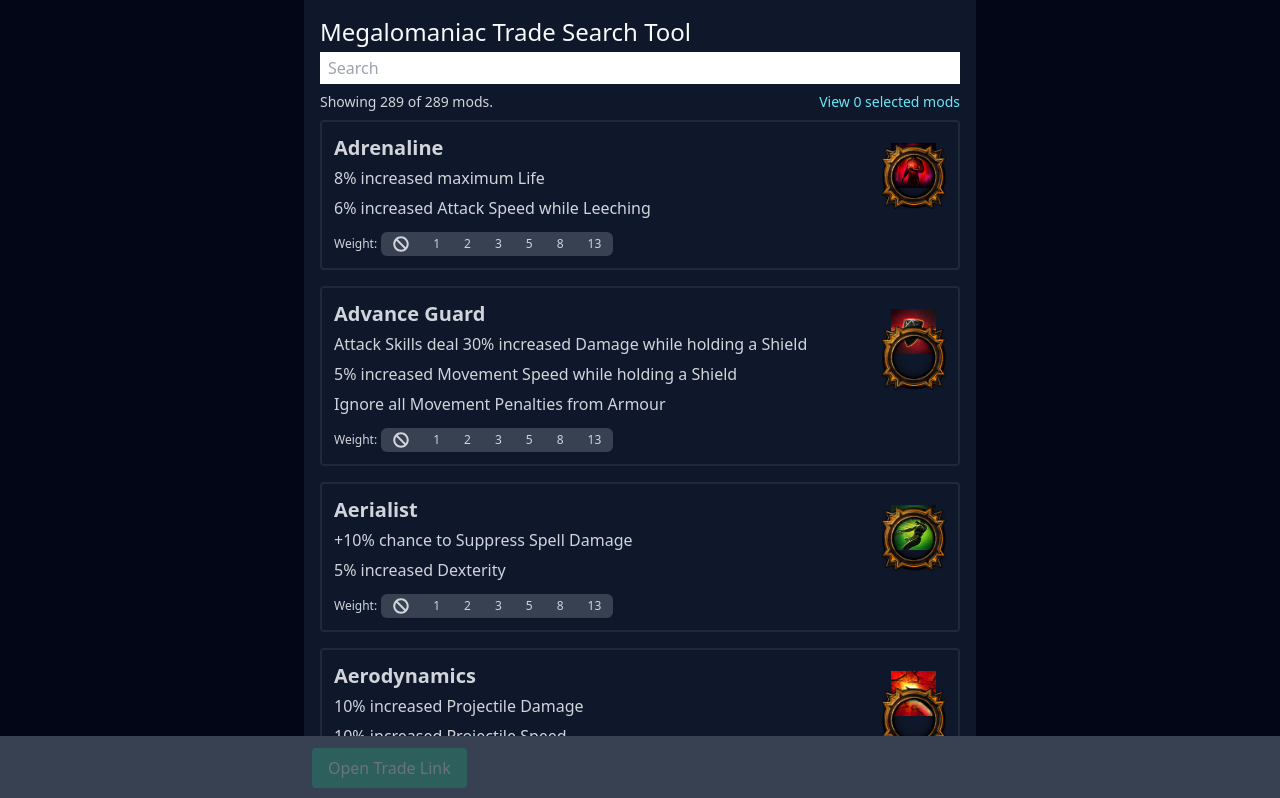
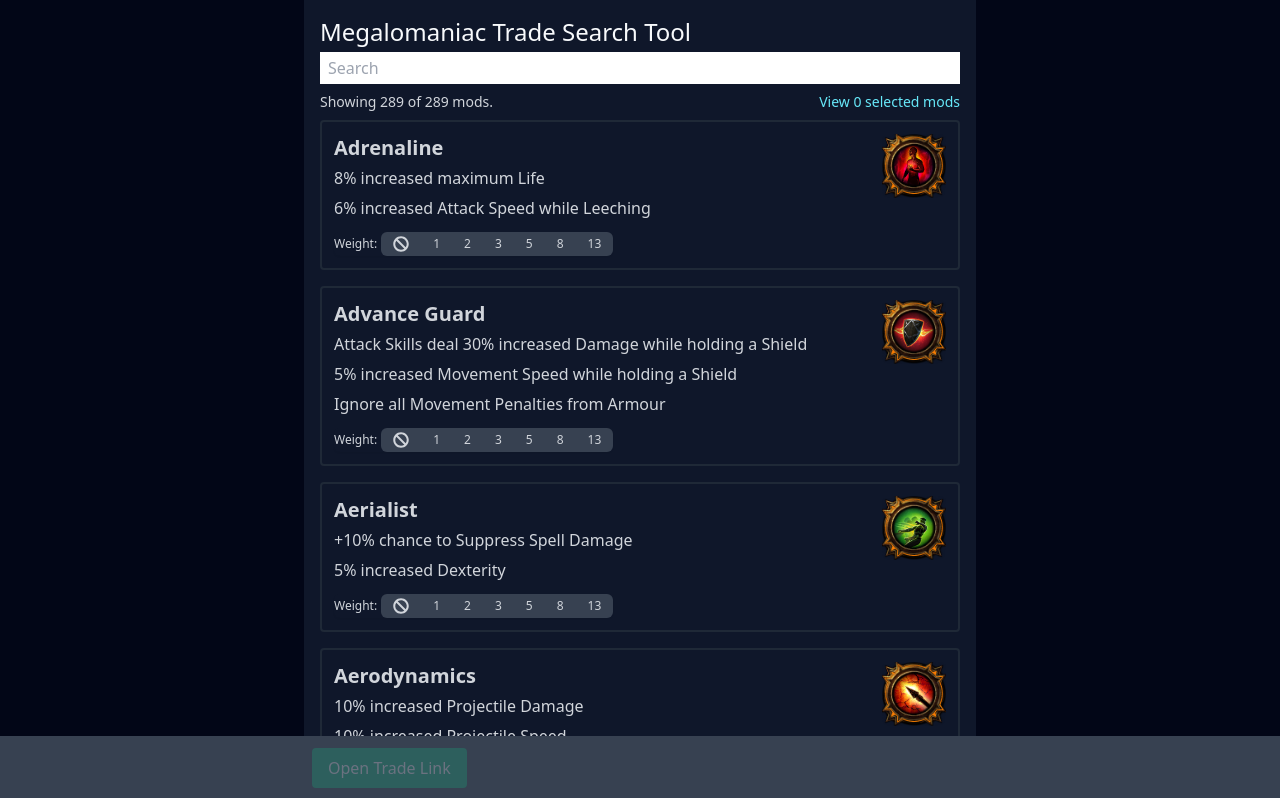
Before and after one commit to Vindexus/PoEMega, a SvelteKit app: page / in a window 1280 px wide. Shown: the top 798 px of the page. Built offline with nearby package versions, Linux system fonts and the light colour scheme.

Commit message:
Fix bg icon issue

```diff
--- a/src/routes/+page.svelte
+++ b/src/routes/+page.svelte
@@ -200,7 +200,7 @@
 					})}>{@html convertLineBreaks(mod.description)}</p>
 				</div>
 				<div class="relative">
-					<div class="absolute bg-center bg-contain z-10 bg-no-repeat w-full h-full top-0 left-0" style={`background-image: url(./notables/frame.png)`} />
+					<div class="absolute bg-contain z-10 bg-no-repeat w-full h-full top-0 left-0" style={`background-image: url(./notables/frame.png)`} />
 					<div class="relative bg-center z-0 bg-no-repeat w-16 h-16 top-0 left-0" style={`background-size: 71% auto; background-image: url(./notables/${mod.image}.png)`} />
 				</div>
 			</a>
```
